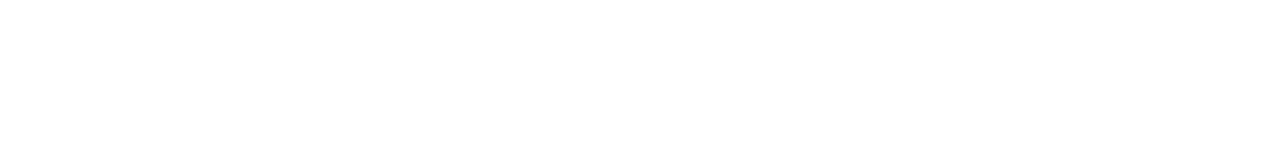
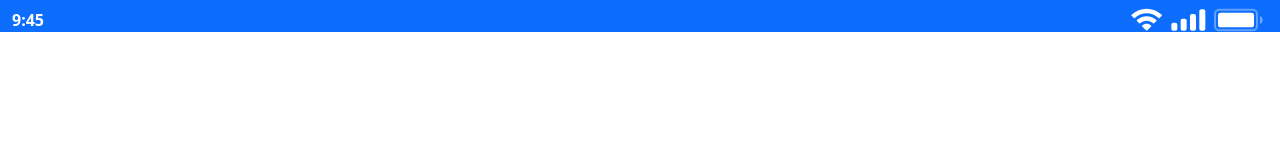
Before and after one commit to wayungi/portfolio_with_bootstrap, a website: page index.html in a window 1280 px wide. Drawn offline with nearby package versions, Linux system fonts and the light colour scheme.

Commit message:
Add time bar

```diff
--- a/index.html
+++ b/index.html
@@ -8,7 +8,23 @@
     <title>Document</title>
 </head>
 <body>
+    <div class="container-fluid bg-primary">
+        <div class="row pt-2">
+           <div class="col text-white fw-bold">
+               <time>9:45</time>
+           </div>
+           <div class="col d-flex flex-row-reverse">
+               <img src="imgs/icons/Battery.svg" class="mx-1">
+               <img src="imgs/icons/Cellular Connection.svg" class="mx-1">
+               <img src="imgs/icons/Wifi.svg" class="mx-1">
+           </div>
+        </div>
+        <nav class=".navbar" role="navigation">
 
+        </nav>
+
+
+    </div>
     <srcipt src="node_modules/bootstrap/dist/js/bootstrap.bundle.min.js"></srcipt>
 </body>
 </html>
```
Also changed, not shown: imgs/icons/Battery.svg (added), imgs/icons/Cellular Connection.svg (added), imgs/icons/Wifi.svg (added).
